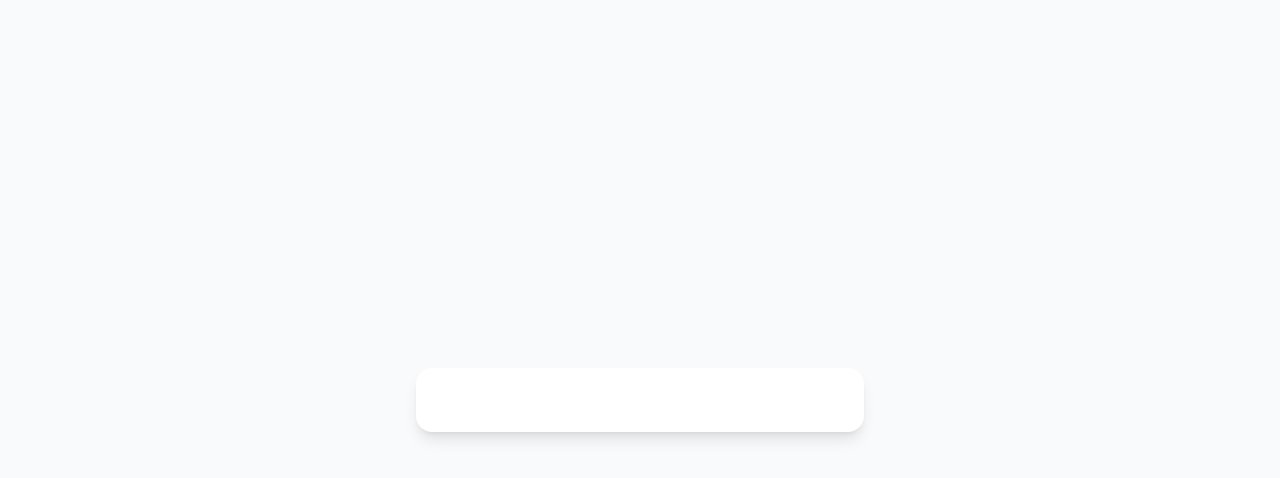
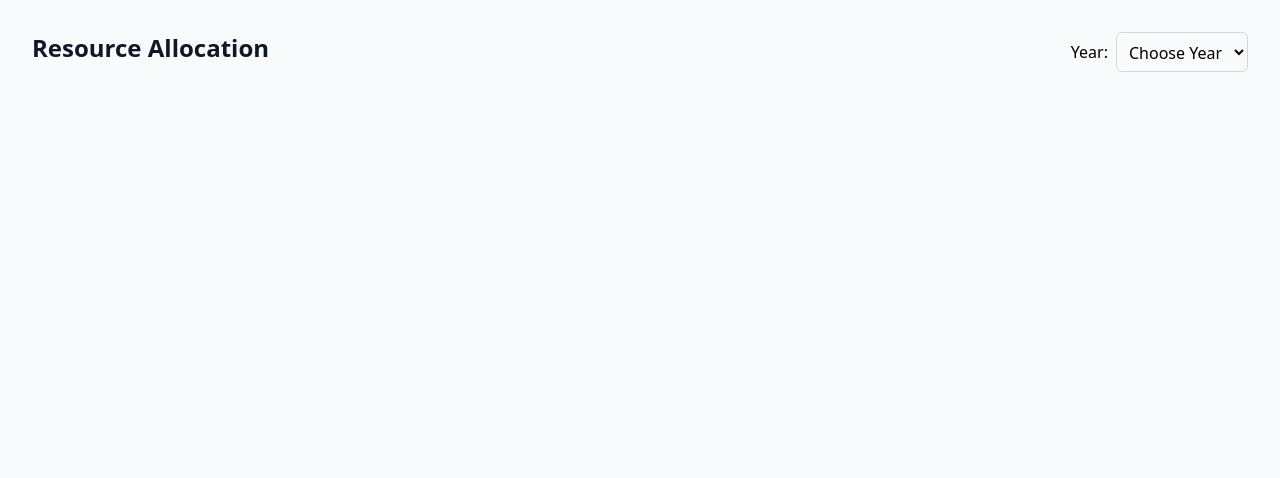
Before and after one commit to irsalsss/workload-form, a React (Vite) app: page / in a window 1280 px wide. Shown: the top 478 px of the page. Built offline with nearby package versions, Linux system fonts and the light colour scheme.

Commit message:
feat: initial slicing

```diff
--- a/src/App.tsx
+++ b/src/App.tsx
@@ -1,7 +1,54 @@
+import { useMemo, useState } from 'react';
+import { data } from './consts/workload';
+import { EmployeeWorkloadProfile } from './types/workload';
+import WorkloadForm from './components/WorkloadForm';
+import Select from './components/Select';
+
 export default function App() {
+  const [employeeWorkloadProfiles, setEmployeeWorkloadProfiles] =
+    useState<EmployeeWorkloadProfile[]>(data);
+  const [selectedEmployeeWorkloadByYear, setSelectedEmployeeWorkloadByYear] =
+    useState<EmployeeWorkloadProfile[] | null>(null);
+
+  const years = useMemo(
+    () => [...new Set(employeeWorkloadProfiles.map((item) => item.year))],
+    [employeeWorkloadProfiles],
+  );
+
+  const handleYearChange = (event: React.ChangeEvent<HTMLSelectElement>) => {
+    const selectedEmployeeWorkloadProfiles = employeeWorkloadProfiles.filter(
+      (item) => item.year === Number(event.target.value),
+    );
+
+    if (selectedEmployeeWorkloadProfiles.length > 0) {
+      setSelectedEmployeeWorkloadByYear(selectedEmployeeWorkloadProfiles);
+    }
+  };
+
   return (
-    <div className="min-h-screen bg-gray-50 flex items-center justify-center">
-      <div className="bg-white rounded-2xl shadow-lg p-8 w-full max-w-md"></div>
+    <div className="min-h-screen bg-gray-50 flex flex-col gap-4 p-8">
+      <div className="w-full flex items-center justify-between">
+        <h1 className="text-2xl font-bold text-gray-900 mb-2">
+          Resource Allocation
+        </h1>
+
+        <div className="flex items-center gap-2">
+          <label htmlFor="years">Year:</label>
+
+          <Select
+            name="years"
+            id="years"
+            placeholder="Choose Year"
+            options={years}
+            onChange={handleYearChange}
+          />
+        </div>
+      </div>
+
+      {selectedEmployeeWorkloadByYear &&
+        selectedEmployeeWorkloadByYear.map((employee) => (
+          <WorkloadForm key={employee.employeeId} selectedWorkload={employee} />
+        ))}
     </div>
   );
 }
--- /dev/null
+++ b/src/components/Select.tsx
@@ -0,0 +1,34 @@
+interface SelectProps {
+  name: string;
+  id: string;
+  placeholder: string;
+  options: string[] | number[];
+  value?: string | number;
+  onChange?: (event: React.ChangeEvent<HTMLSelectElement>) => void;
+}
+
+export default function Select({
+  name,
+  id,
+  placeholder,
+  options,
+  value,
+  onChange,
+}: SelectProps) {
+  return (
+    <select
+      className="rounded-md h-10 p-2 border border-gray-300"
+      name={name}
+      id={id}
+      value={value}
+      onChange={onChange}
+    >
+      <option value="">{placeholder}</option>
+      {options.map((option) => (
+        <option key={option} value={option}>
+          {option}
+        </option>
+      ))}
+    </select>
+  );
+}
--- /dev/null
+++ b/src/components/VerticalLine.tsx
@@ -0,0 +1,3 @@
+export default function VerticalLine() {
+  return <div className="w-full h-[1px] bg-gray-200 my-8" />;
+}
--- /dev/null
+++ b/src/components/WorkloadForm.tsx
@@ -0,0 +1,92 @@
+import { twMerge } from 'tailwind-merge';
+import { EmployeeWorkloadProfile } from '../types/workload';
+import Select from './Select';
+import { getStatus } from '../consts/status';
+import { roles } from '../consts/roles';
+import VerticalLine from './VerticalLine';
+
+interface WorkloadFormProps {
+  selectedWorkload: EmployeeWorkloadProfile;
+}
+
+export default function WorkloadForm({ selectedWorkload }: WorkloadFormProps) {
+  return (
+    <div className="bg-white rounded-2xl shadow-lg p-8 w-full">
+      <h1 className="text-2xl font-bold">{selectedWorkload.employeeName}</h1>
+      <p>Workload</p>
+      <p>ID: {selectedWorkload.id}</p>
+      <p>Employee id: {selectedWorkload.employeeId}</p>
+
+      {selectedWorkload.projects.map((project) => (
+        <div key={project.id} className="mt-8">
+          <div className="mt-8 flex gap-2">
+            {project.allocations.map((allocation) => (
+              <div className="flex flex-col gap-2" key={allocation.month}>
+                <p className="text-center text-gray-500">{allocation.month}</p>
+                <p
+                  className={twMerge(
+                    getStatus(allocation.fteValue),
+                    'rounded-md px-8 py-2',
+                    'flex items-center justify-center',
+                  )}
+                >
+                  {allocation.fteValue}
+                </p>
+              </div>
+            ))}
+          </div>
+
+          <VerticalLine />
+
+          <div className="flex flex-col">
+            <div className="flex gap-2 items-center">
+              <p className="font-bold text-lg">{project.projectName}</p>
+              <p className="text-gray-500 text-md">| {project.region}</p>
+              <p className="text-gray-500 text-md">| {project.clientGroup}</p>
+              <p className="text-gray-500 text-md">| {project.brand}</p>
+            </div>
+
+            <div className="flex gap-2 items-center mt-4">
+              {project.allocations.map((allocation) => (
+                <div key={allocation.month} className="flex flex-col gap-2">
+                  <p className="text-center font-bold">{allocation.fteValue}</p>
+
+                  <div className="flex gap-2 items-center justify-center rounded-md px-2 py-2 bg-gray-100">
+                    <input
+                      className="w-6"
+                      type="text"
+                      value={allocation.inputValue}
+                    />
+                    <input
+                      className="w-6"
+                      type="checkbox"
+                      checked={allocation.isChecked}
+                    />
+                  </div>
+                </div>
+              ))}
+            </div>
+          </div>
+
+          <div className="flex gap-2 items-start mt-4">
+            <Select
+              name="actingAsRole"
+              id="actingAsRole"
+              placeholder="Acting as"
+              options={roles}
+            />
+
+            <textarea
+              name="notes"
+              id="notes"
+              placeholder="Comments"
+              className="w-full h-10 rounded-md p-2 border border-gray-300 resize-none focus:h-24"
+            />
+          </div>
+
+          <VerticalLine />
+        </div>
+      ))}
+    </div>
+  );
+}
```
